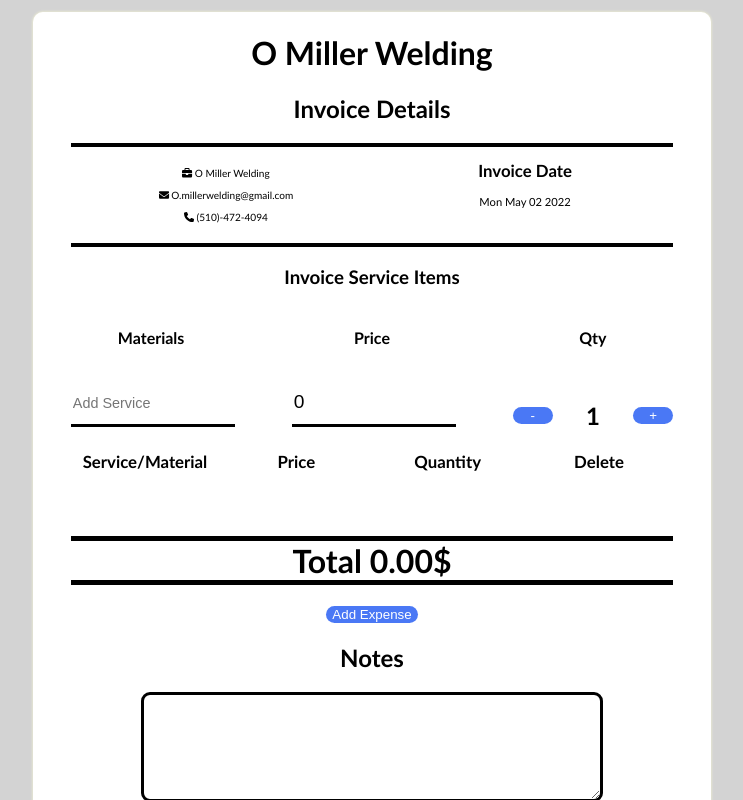
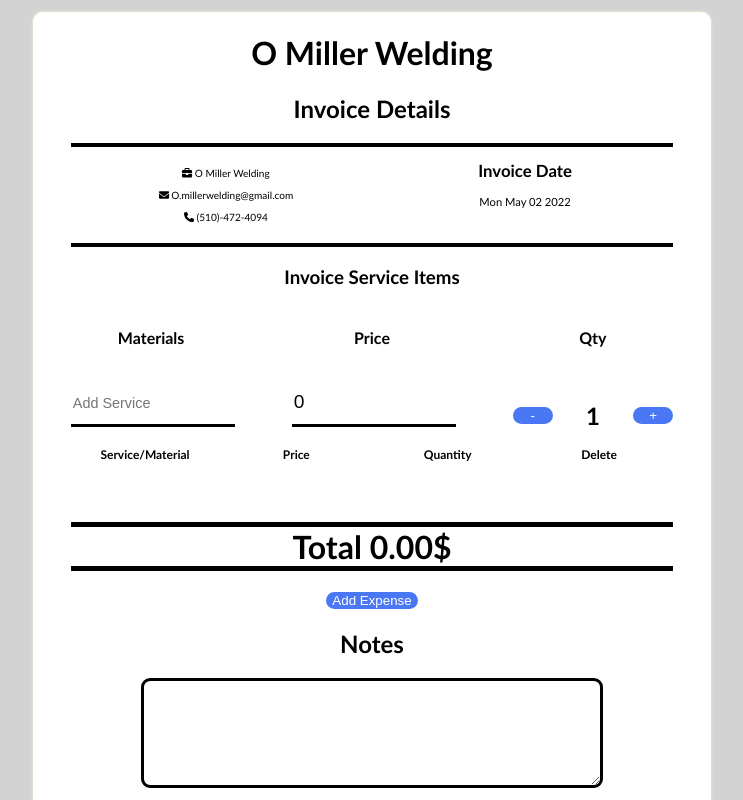
Before and after one commit to seandmiller/InvoiceFront, a React (Create React App) app: page / in a window 1280 px wide. Shown: the top 800 px of the page, without its empty margins (268-1011 px from the left). Built offline with nearby package versions, Linux system fonts and the light colour scheme.

Commit message:
commiting

```diff
--- a/src/styles/clientcreate.css
+++ b/src/styles/clientcreate.css
@@ -79,7 +79,7 @@
   grid-template-columns: 1fr 1fr 1fr 1fr;
   text-align: center;
   animation: fade 3.5s ease-in-out forwards;
-  font-size: 70%;
+  font-size: 50%;
   grid-gap: 3px;
 }
 
```
